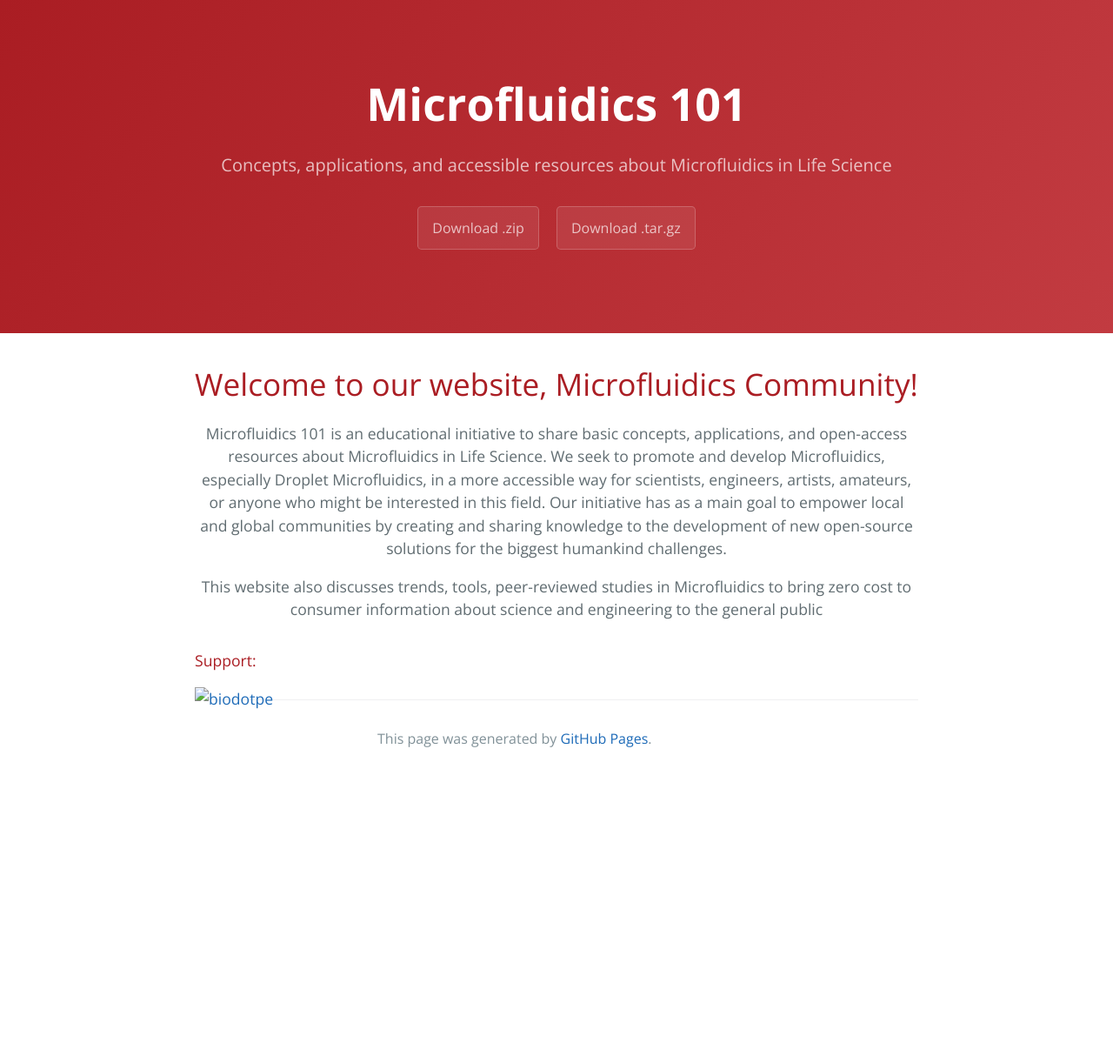
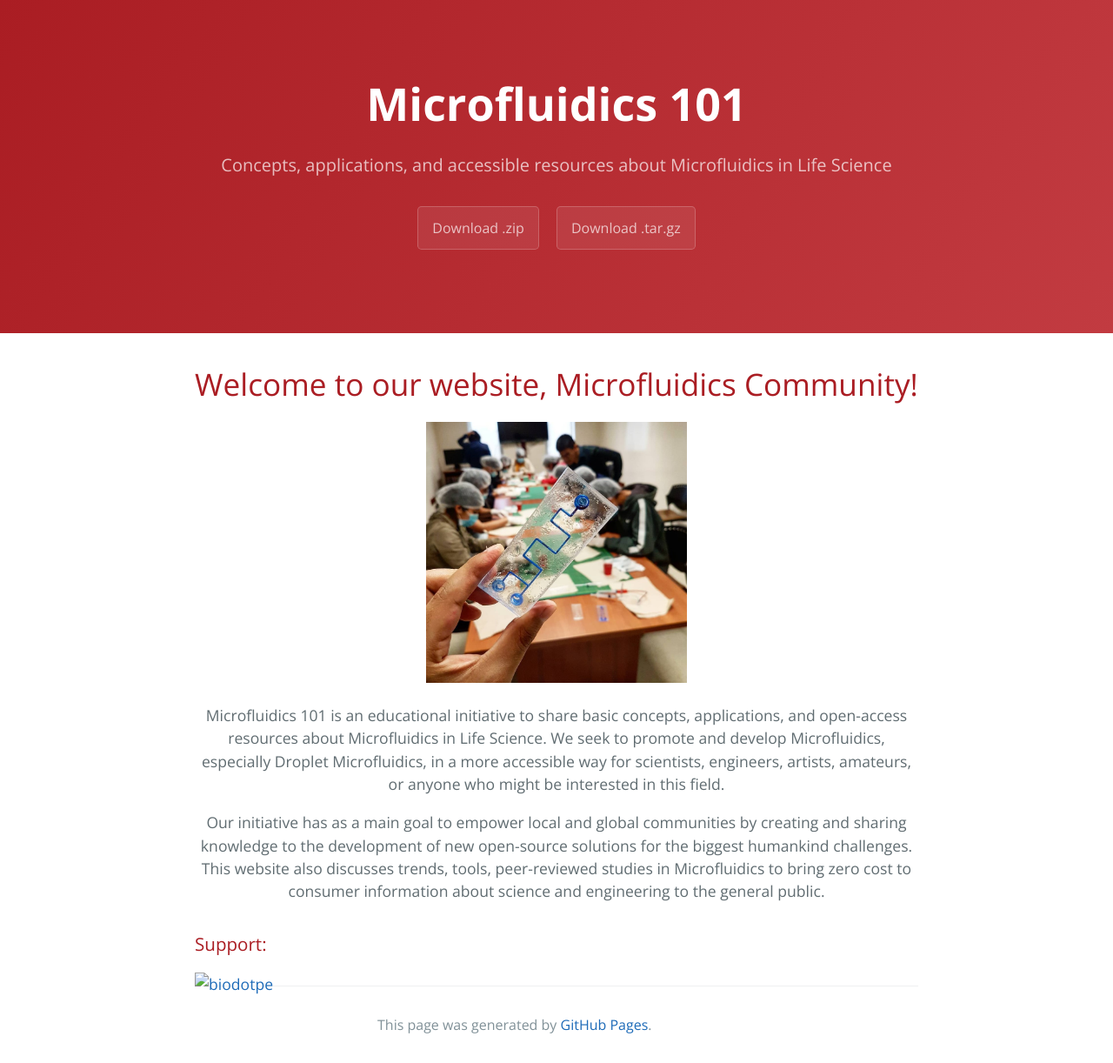
Before and after one commit to ufluidics101/ufluidics101.github.io, a Jekyll site: the page built from index.md, in a window 1280 px wide. Shown: the whole page at 87% size. Built offline with Jekyll 4.4.1, drawn with Linux system fonts in a browser that asks for light colours; before the commit the page ends 900 px from its top, so only the background shows below that.

Commit message:
Update index.md

```diff
--- a/index.md
+++ b/index.md
@@ -4,10 +4,12 @@ layout: default
 <div class="blurb">
   <h1 align="center">Welcome to our website, Microfluidics Community!</h1>
 
-  <p align="center">Microfluidics 101 is an educational initiative to share basic concepts, applications, and open-access resources about Microfluidics in Life Science. We seek to promote and develop Microfluidics, especially Droplet Microfluidics, in a more accessible way for scientists, engineers, artists, amateurs, or anyone who might be interested in this field. Our initiative has as a main goal to empower local and global communities by creating and sharing knowledge to the development of new open-source solutions for the biggest humankind challenges.</p>
+   <p align="center"><img src="/images/pic_intro.jpg" alt="Logo" height="300" width="300"></p>
 
-  <p align="center">This website also discusses trends, tools, peer-reviewed studies in Microfluidics to bring zero cost to consumer information about science and engineering to the general public</p>
+  <p align="center">Microfluidics 101 is an educational initiative to share basic concepts, applications, and open-access resources about Microfluidics in Life Science. We seek to promote and develop Microfluidics, especially Droplet Microfluidics, in a more accessible way for scientists, engineers, artists, amateurs, or anyone who might be interested in this field.</p>
 
-  <h4 align="left">Support:</h4>
-  <p><a href="https://www.buymeacoffee.com/biodotpe"> <img align="left" src="https://cdn.buymeacoffee.com/buttons/v2/default-yellow.png" height="50" width="210" alt="biodotpe" /></a></p>
+  <p align="center">Our initiative has as a main goal to empower local and global communities by creating and sharing knowledge to the development of new open-source solutions for the biggest humankind challenges. This website also discusses trends, tools, peer-reviewed studies in Microfluidics to bring zero cost to consumer information about science and engineering to the general public.</p>
+
+  <h3 align="left">Support:</h3>
+  <p><a href="https://www.buymeacoffee.com/biodotpe"> <img align="left" src="https://cdn.buymeacoffee.com/buttons/v2/default-yellow.png" height="50" width="210" alt="biodotpe" />   </a></p>
 </div>
```
